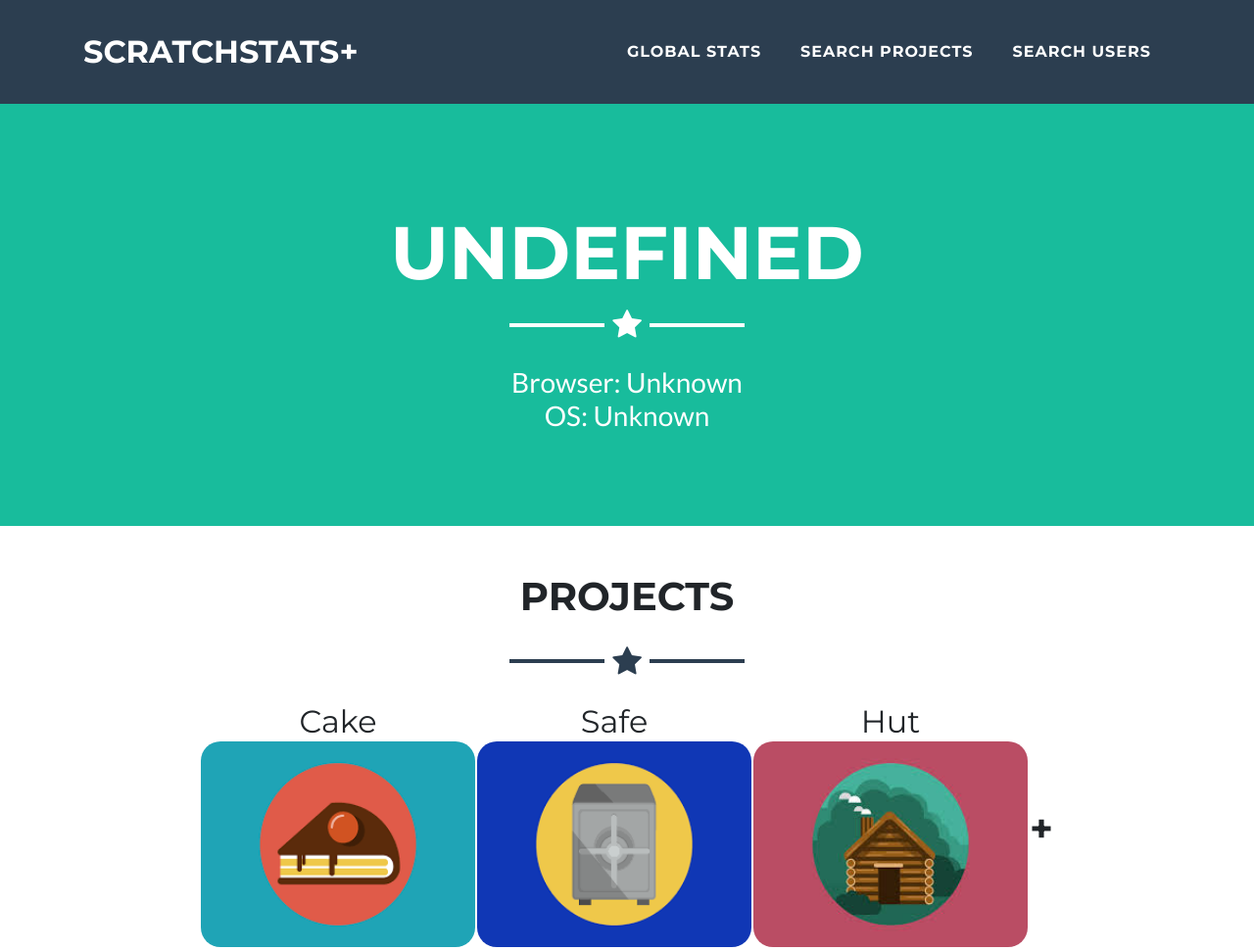
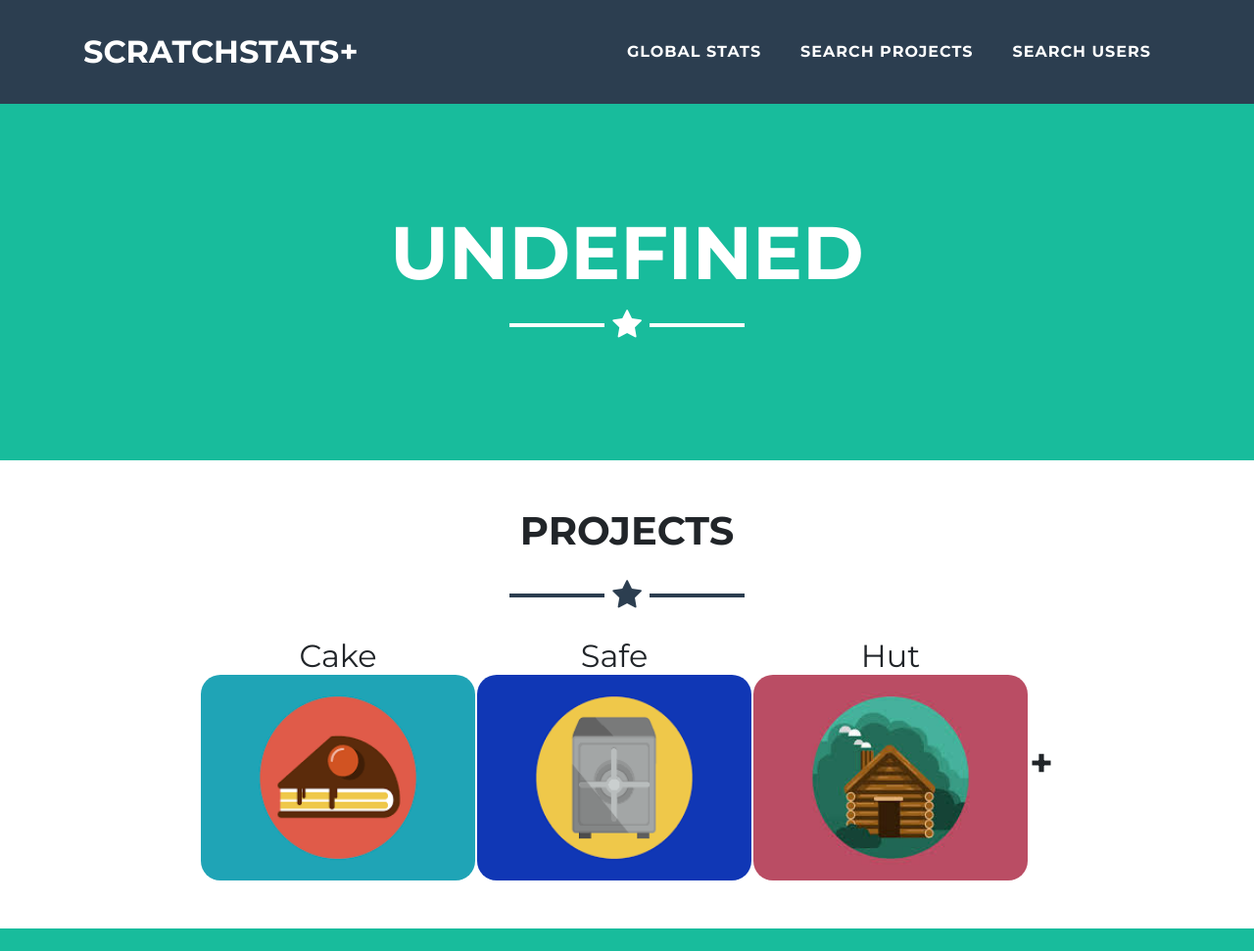
Before and after one commit to BonfireScratch/ScratchStats, a plain HTML site: page index.html in a window 1280 px wide. Shown: the top 971 px of the page at 98% size. Drawn offline with Linux system fonts and the light colour scheme; no server answers.

Commit message:
Update index.html

```diff
--- a/index.html
+++ b/index.html
@@ -52,8 +52,8 @@
         <h2 class="font-weight-light mb-0" id="userbasicinfo"></h2>
 		<h2 class="font-weight-light mb-0" id="usermessagecount"></h2>
 		<h2 class="font-weight-light mb-0" id="activitycount"></h2>
-		<h2 class="font-weight-light mb-0" id="browser">Browser: Unknown</h2>
-		<h2 class="font-weight-light mb-0" id="OS">OS: Unknown</h2>
+		<h2 class="font-weight-light mb-0" id="browser"></h2>
+		<h2 class="font-weight-light mb-0" id="OS"></h2>
       </div>
     </header>
     <br>
```
